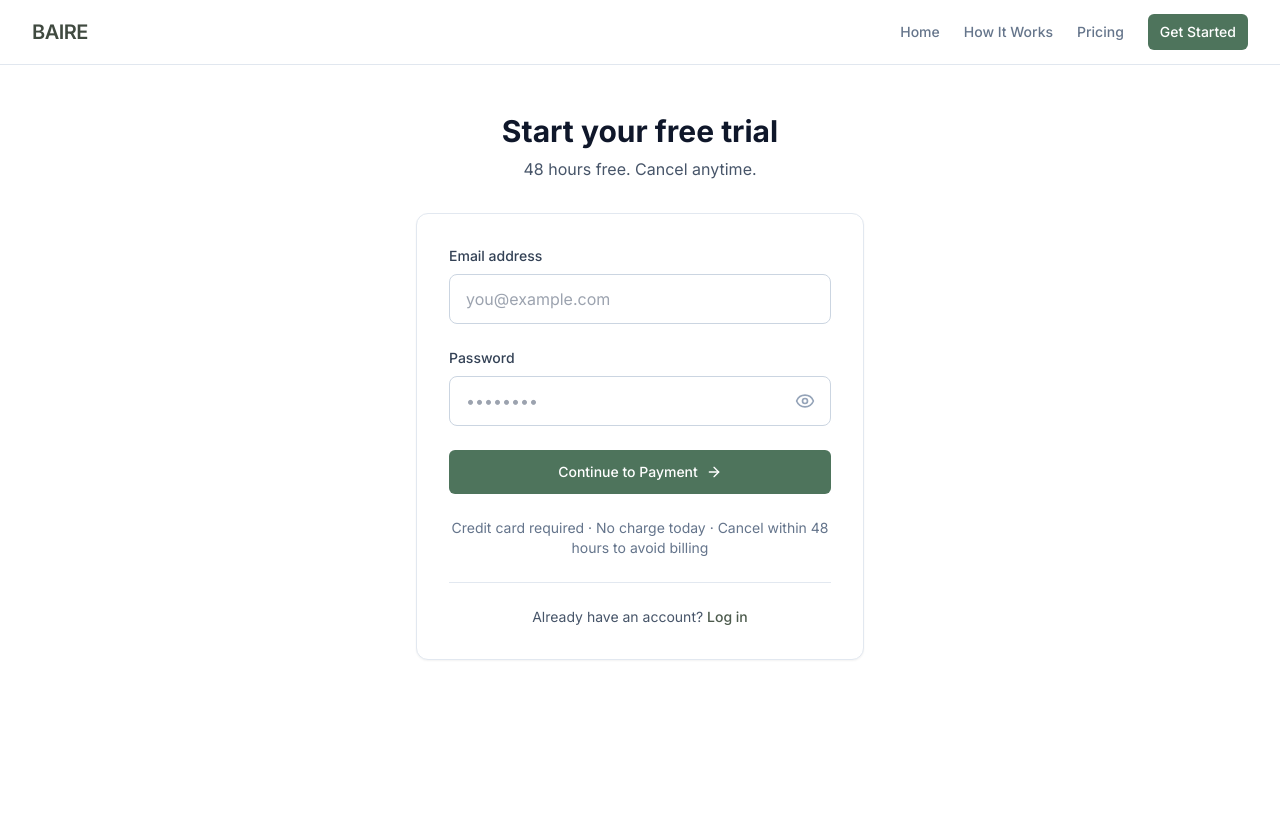
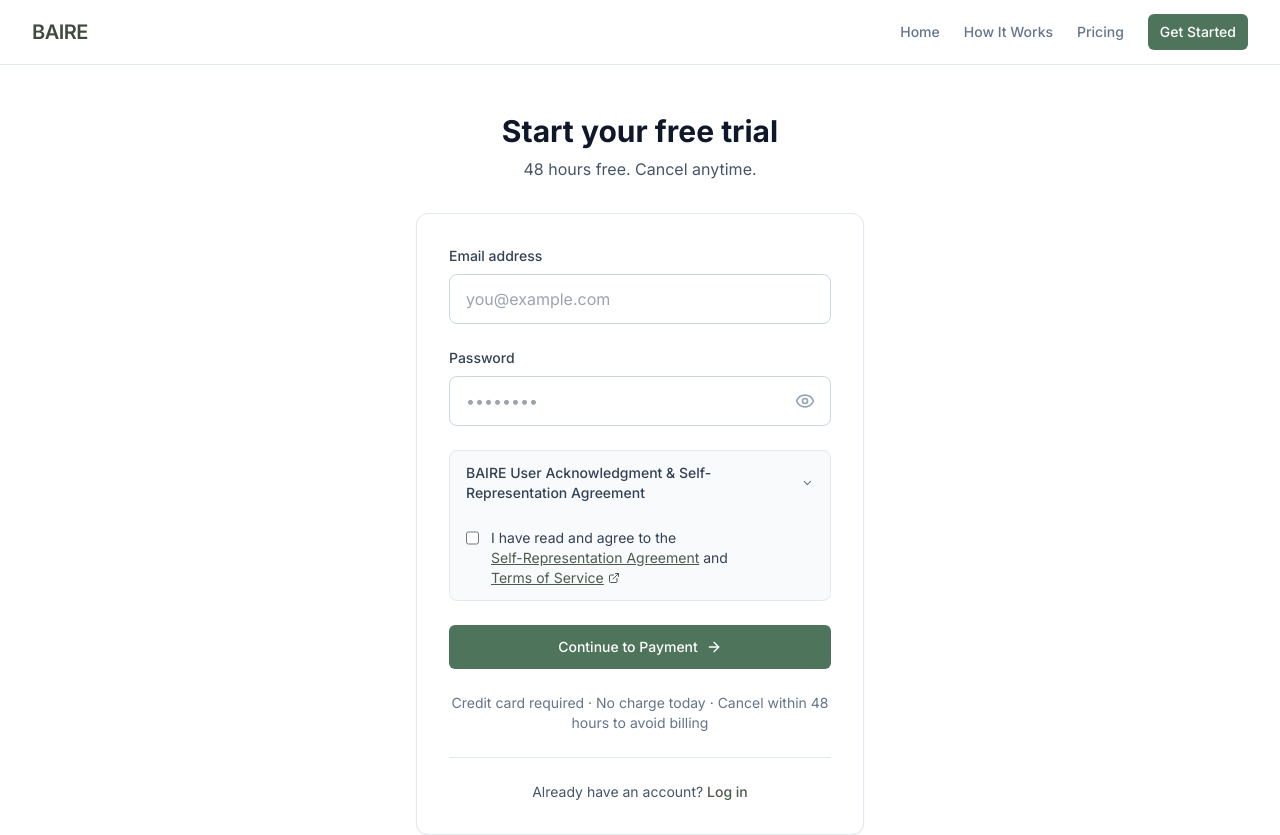
Before and after one commit to geoffbailey114/baireapp, a Next.js app: page /signup in a window 1280 px wide. Shown: the top 835 px of the page. Built offline with nearby package versions, Linux system fonts and the light colour scheme.

Commit message:
Update page.tsx

```diff
--- a/app/signup/page.tsx
+++ b/app/signup/page.tsx
@@ -2,29 +2,46 @@
 
 import { useState } from 'react'
 import Link from 'next/link'
-import { useRouter } from 'next/navigation'
 import { ArrowRight, Loader2, Eye, EyeOff } from 'lucide-react'
 import { Button } from '@/components/ui/button'
+import { UserAgreement } from '@/components/user-agreement'
 
 export default function SignupPage() {
-  const router = useRouter()
   const [email, setEmail] = useState('')
   const [password, setPassword] = useState('')
   const [showPassword, setShowPassword] = useState(false)
+  const [agreementAccepted, setAgreementAccepted] = useState(false)
+  const [agreementError, setAgreementError] = useState(false)
   const [loading, setLoading] = useState(false)
   const [error, setError] = useState<string | null>(null)
 
   const handleSubmit = async (e: React.FormEvent) => {
     e.preventDefault()
+
+    // Validate agreement checkbox
+    if (!agreementAccepted) {
+      setAgreementError(true)
+      return
+    }
+
     setLoading(true)
     setError(null)
+    setAgreementError(false)
+
+    // Capture consent timestamp
+    const consentTimestamp = new Date().toISOString()
 
     try {
       // First create the account
       const signupRes = await fetch('/api/auth/signup', {
         method: 'POST',
         headers: { 'Content-Type': 'application/json' },
-        body: JSON.stringify({ email, password }),
+        body: JSON.stringify({
+          email,
+          password,
+          consentTimestamp,
+          agreementVersion: '1.0',
+        }),
       })
 
       const signupData = await signupRes.json()
@@ -40,6 +57,8 @@ export default function SignupPage() {
         body: JSON.stringify({
           email,
           tier: 'trial',
+          consentTimestamp,
+          agreementVersion: '1.0',
         }),
       })
 
@@ -114,6 +133,16 @@ export default function SignupPage() {
               </div>
             </div>
 
+            {/* User Agreement */}
+            <UserAgreement
+              checked={agreementAccepted}
+              onCheckedChange={(checked) => {
+                setAgreementAccepted(checked)
+                if (checked) setAgreementError(false)
+              }}
+              error={agreementError}
+            />
+
             {error && (
               <div className="p-3 bg-red-50 border border-red-200 rounded-lg">
                 <p className="text-sm text-red-600">{error}</p>
```
